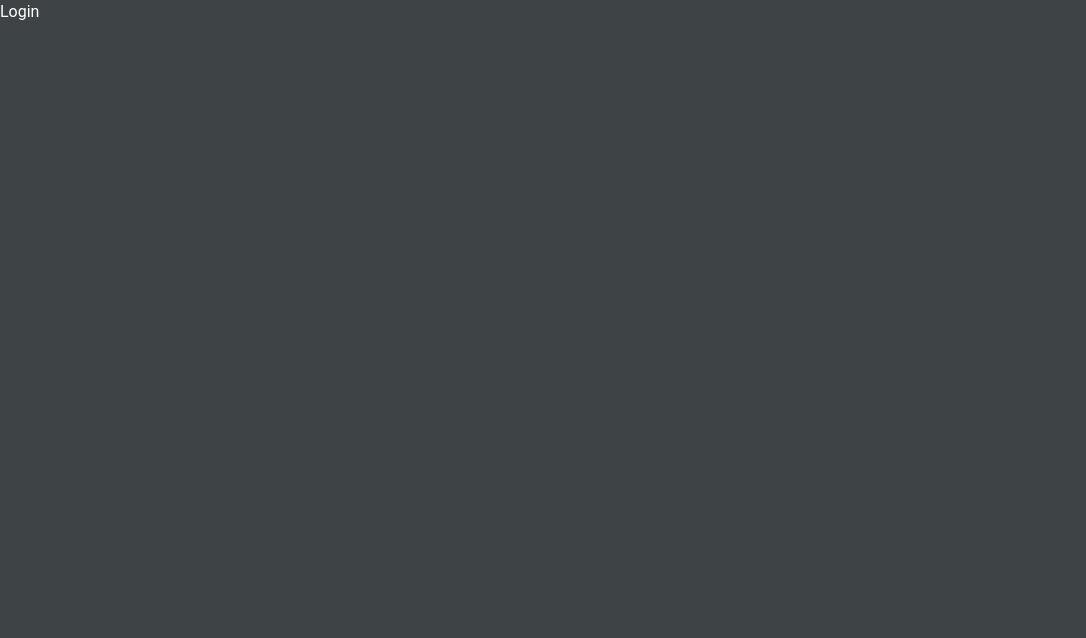
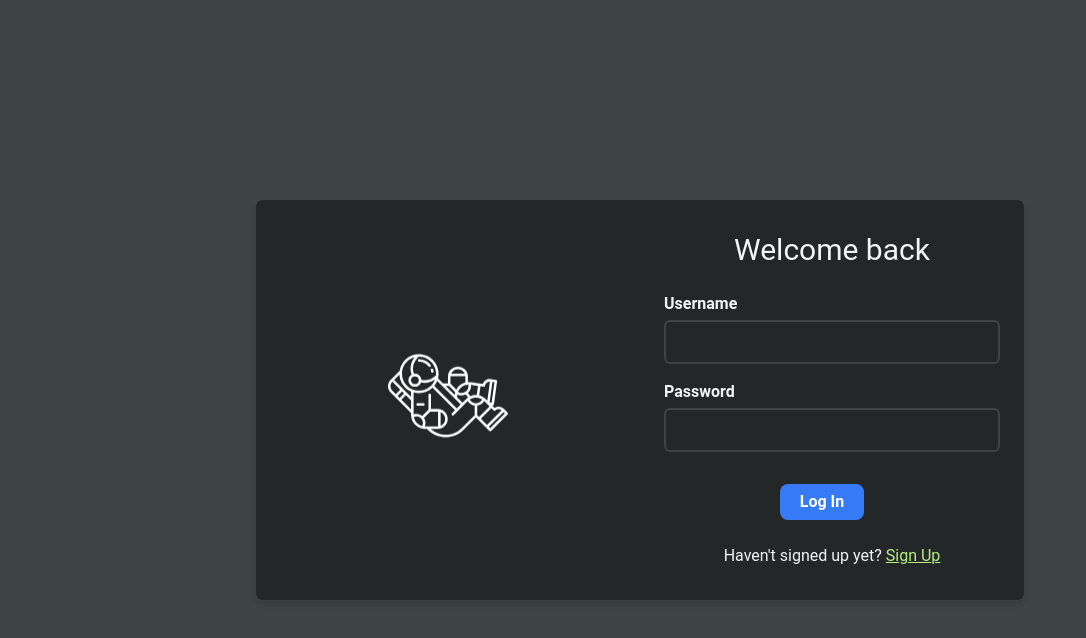
Before and after one commit to PratikAwaik/gravity-frontend, a Next.js app: page /login in a window 1280 px wide. Shown: the top 638 px of the page, without its empty margins (0-1086 px from the left). Built offline with nearby package versions, Linux system fonts and the light colour scheme.

Commit message:
setup login UI and change the body font color

```diff
--- a/components/Navbar.js
+++ b/components/Navbar.js
@@ -4,7 +4,7 @@ import SearchInput from "./SearchInput";
 function Navbar() {
   return (
     <div className="w-full fixed top-0 left-0 z-40 shadow-md">
-      <nav className="w-full px-2 sm:px-4 py-3 flex items-center justify-between">
+      <nav className="w-full px-2 sm:px-4 py-2.5 flex items-center justify-between">
         {/* Logo */}
         <div className="flex items-center justify-center">
           <Link href="/">
@@ -26,13 +26,13 @@ function Navbar() {
 
         <div className="flex items-center mx-4">
           <Link href="/login">
-            <a className="px-5 py-1.5 rounded-lg font-bold bg-theme-gray-200 text-white text-base transition duration-200 hover:bg-theme-blue mr-5">
+            <a className="px-5 py-1.5 rounded-lg font-bold bg-theme-gray-200 text-base transition duration-200 hover:bg-theme-blue mr-5">
               Log In
             </a>
           </Link>
 
           <Link href="/register">
-            <a className="px-5 py-1.5 rounded-lg font-bold bg-theme-blue text-white text-base transition duration-200 hover:bg-theme-blue">
+            <a className="px-5 py-1.5 rounded-lg font-bold bg-theme-blue text-base transition duration-200 hover:bg-theme-blue">
               Sign Up
             </a>
           </Link>
--- a/components/SearchInput.js
+++ b/components/SearchInput.js
@@ -9,13 +9,13 @@ function SearchInput() {
   return (
     <div className="flex flex-grow items-stretch max-w-2xl rounded-lg border border-theme-gray-400 relative bg-theme-gray-400">
       <form onSubmit={handleSubmit} className="w-full flex items-center">
-        <span className="h-full font-normal text-center bg-transparent rounded text-base text-white justify-center w-8 pl-2 py-1 flex items-center">
-          <i className="ri-search-line text-xl text-white"></i>
+        <span className="h-full font-normal text-center bg-transparent rounded text-base text-theme-white-300 justify-center w-8 pl-2 py-1 flex items-center">
+          <i className="ri-search-line text-xl text-theme-white-300"></i>
         </span>
         <input
           type="text"
           placeholder="Search Gravity"
-          className="px-3 py-1 placeholder-gray-400 text-white relative bg-theme-gray-400 border-none text-base outline-none w-full"
+          className="px-3 py-1.5 placeholder-gray-400 text-theme-white-300 relative bg-theme-gray-400 border-none text-base outline-none w-full"
           value={value}
           onChange={({ target }) => setValue(target.value)}
         />
--- a/pages/login.js
+++ b/pages/login.js
@@ -1,5 +1,86 @@
+import Image from "next/image";
+import Link from "next/link";
+import { useState } from "react";
+
 function Login() {
-  return <div>Login</div>;
+  const [username, setUsername] = useState("");
+  const [password, setPassword] = useState("");
+  const [error, setError] = useState(null);
+  const handleSubmit = () => {};
+  return (
+    <div className="login-form-container w-screen h-screen flex items-center justify-center overflow-hidden">
+      <div className="login-form-wrapper flex items-center border border-theme-gray-300 bg-theme-gray-400 rounded-lg relative shadow-md">
+        {/* astronaut animation */}
+        <div className="astronaut-animation flex items-center justify-center w-96 h-full rounded-tl-lg rounded-bl-lg">
+          <img
+            className="animate-bounce"
+            src="/images/logo.svg"
+            alt="An astronaut floating in space"
+            width={120}
+            height={120}
+          />
+        </div>
+
+        {/* Login form */}
+        <div className="w-96 px-6 py-8">
+          <h2 className="text-3xl mb-6 text-center">Welcome back</h2>
+
+          <form onSubmit={handleSubmit}>
+            <div className="mb-4 flex flex-col items-start">
+              <label htmlFor="username" className="mb-1 font-bold">
+                Username
+              </label>
+              <input
+                className={`w-full p-2 bg-transparent border-2 rounded-md ${
+                  error ? "border-theme-red" : "border-theme-gray-300"
+                } outline-none focus-within::bg-transparent`}
+                type="text"
+                id="username"
+                name="username"
+                required
+                value={username}
+                onChange={({ target }) => setUsername(target.value)}
+                autoComplete="off"
+              />
+            </div>
+
+            <div className="mb-8 flex flex-col items-start">
+              <label htmlFor="password" className="mb-1 font-bold">
+                Password
+              </label>
+              <input
+                className={`w-full p-2 bg-transparent border-2 rounded-md ${
+                  error ? "border-theme-red" : "border-theme-gray-300"
+                } outline-none focus-within::bg-transparent`}
+                type="password"
+                id="password"
+                name="password"
+                required
+                value={password}
+                onChange={({ target }) => setPassword(target.value)}
+              />
+            </div>
+
+            <div className="flex items-center justify-center">
+              <button
+                type="submit"
+                className="px-5 py-1.5 rounded-lg font-bold text-white text-base transition duration-200 bg-theme-blue mr-5"
+              >
+                Log In
+              </button>
+            </div>
+
+            <p className="text-center mt-6">
+              Haven&apos;t signed up yet?
+              <Link href="/register">
+                <a className="text-theme-green underline ml-1">Sign Up</a>
+              </Link>
+            </p>
+          </form>
+        </div>
+      </div>
+    </div>
+  );
 }
 
 export default Login;
--- a/styles/globals.css
+++ b/styles/globals.css
@@ -6,6 +6,6 @@
 
 @layer base {
   body {
-    @apply bg-theme-gray-300 font-theme-font-family text-white;
+    @apply bg-theme-gray-300 font-theme-font-family text-theme-white-300;
   }
 }
--- a/tailwind.config.js
+++ b/tailwind.config.js
@@ -11,8 +11,9 @@ module.exports = {
         "theme-gray-200": "#5E6366", //
         "theme-blue": "#367bf5", // icons when clicked or hovered or buttons
         "theme-red": "#f26771",
-        "theme-green": "B8EF81",
-        "theme-dark-white": "#c6cacc", // icons
+        "theme-green": "#B8EF81",
+        "theme-white-400": "#c6cacc", // icons
+        "theme-white-300": "#f3f3f4",
       },
       fontFamily: {
         "theme-font-family": "'Roboto', sans-serif",
```
